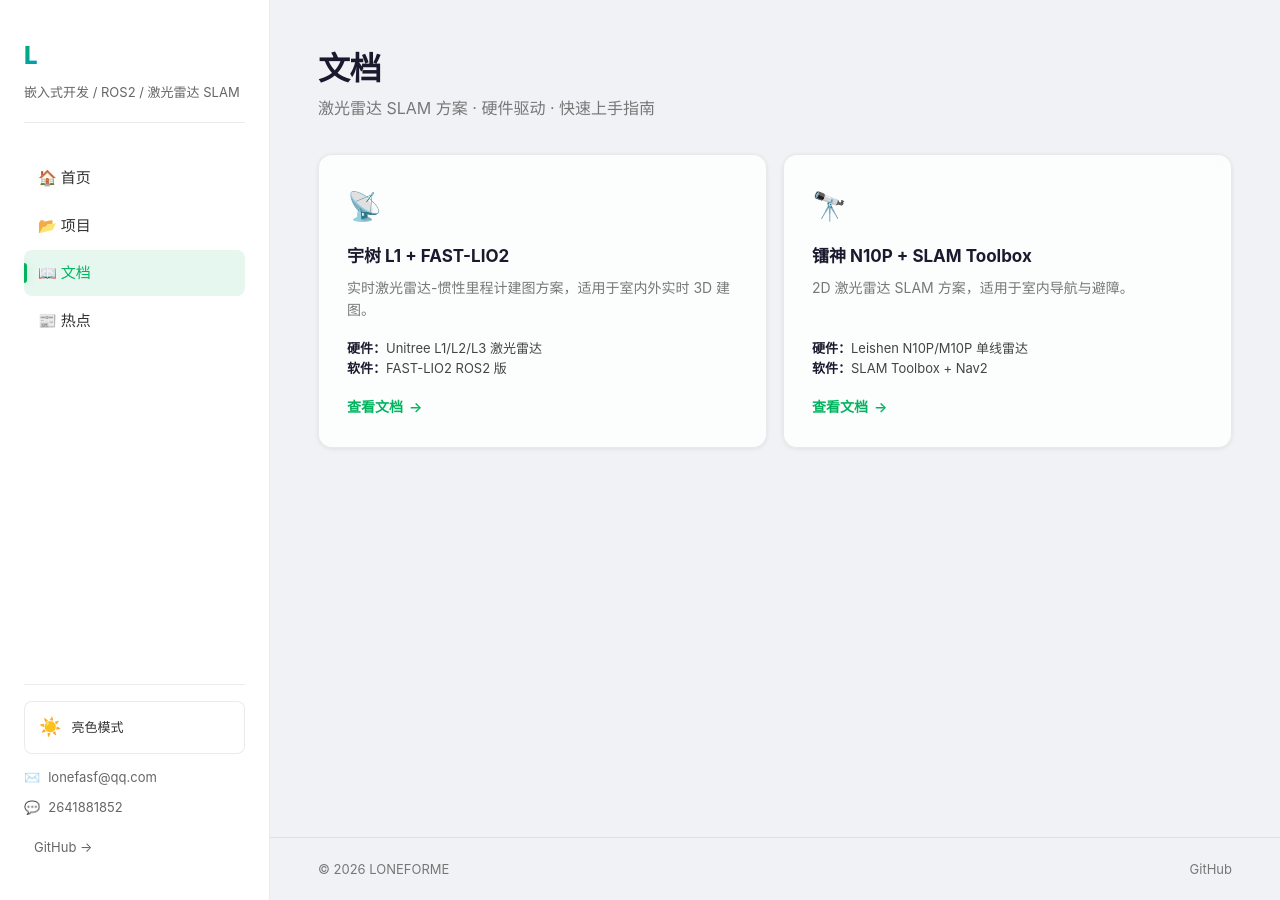
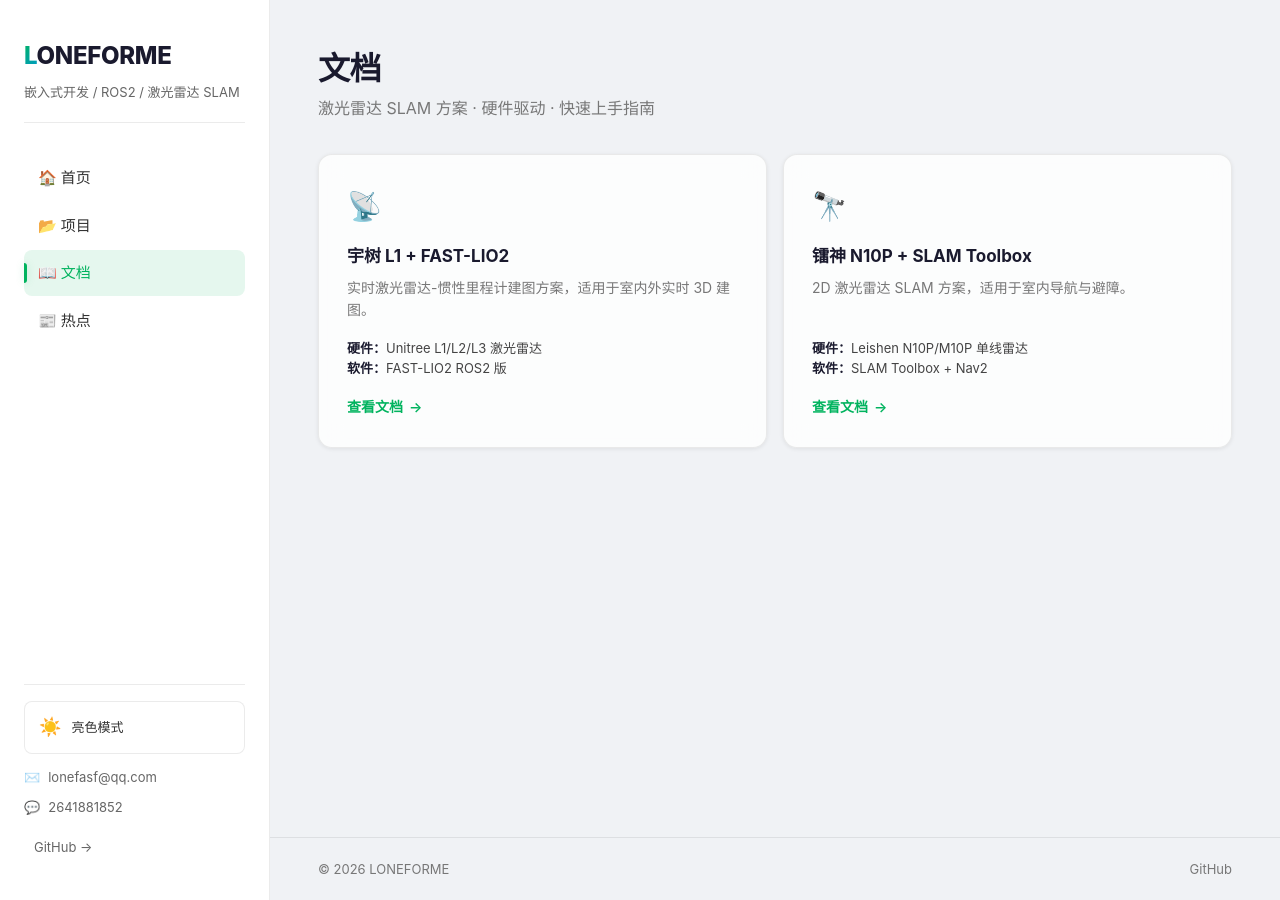
Before and after one commit to LONEFORME/LONEFORME.github.io, a Jekyll site: the page built from docs.md, in a window 1280 px wide. Built offline with Jekyll 4.4.1, drawn with Linux system fonts in a browser that asks for light colours.

Commit message:
fix: site title color adapts to theme

```diff
--- a/assets/css/custom.css
+++ b/assets/css/custom.css
@@ -172,7 +172,7 @@
 .site-title {
   font-size: 24px;
   font-weight: 800;
-  color: #fff;
+  color: var(--color-heading);
   text-decoration: none;
   display: block;
   margin-bottom: 4px;
```
